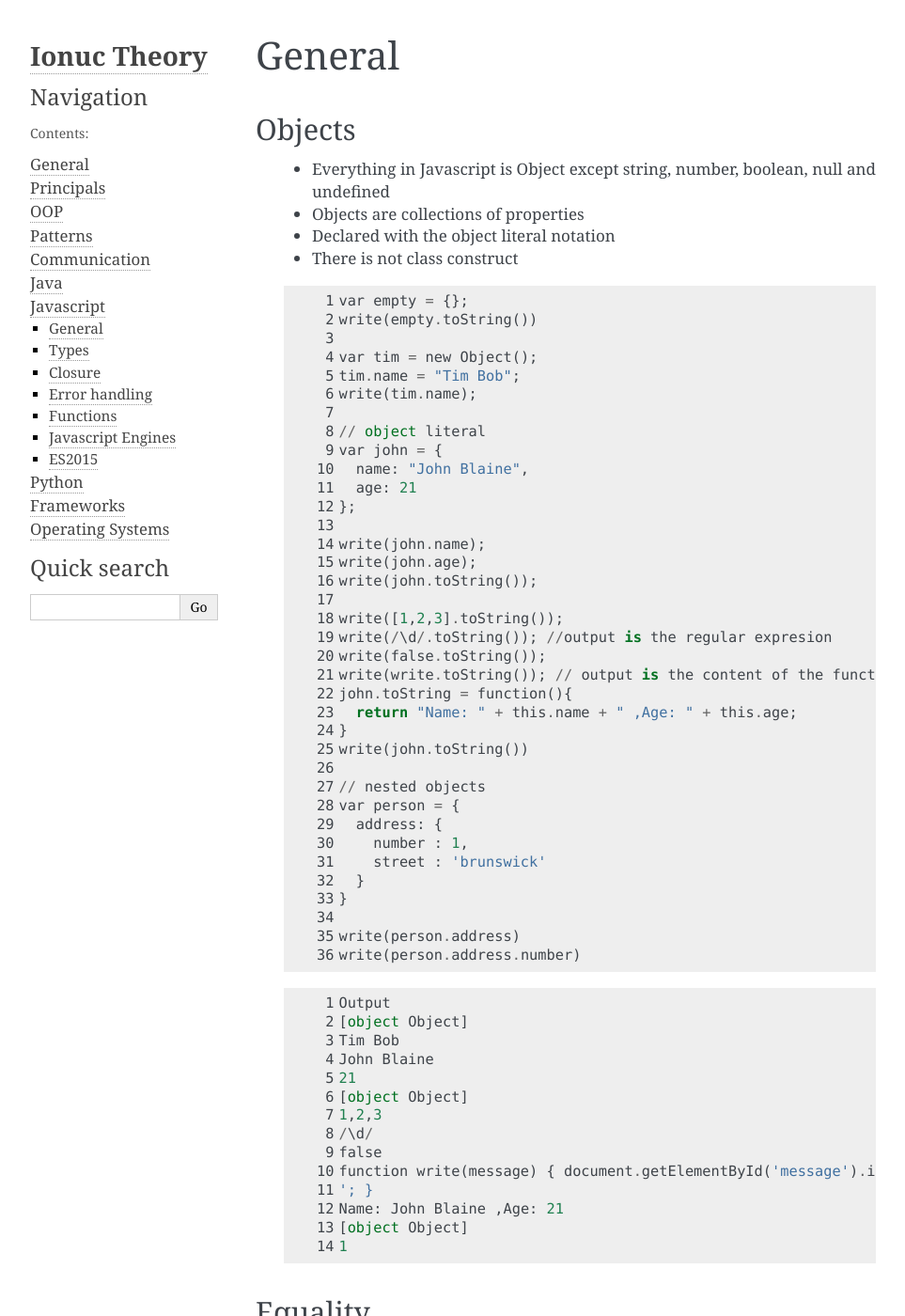
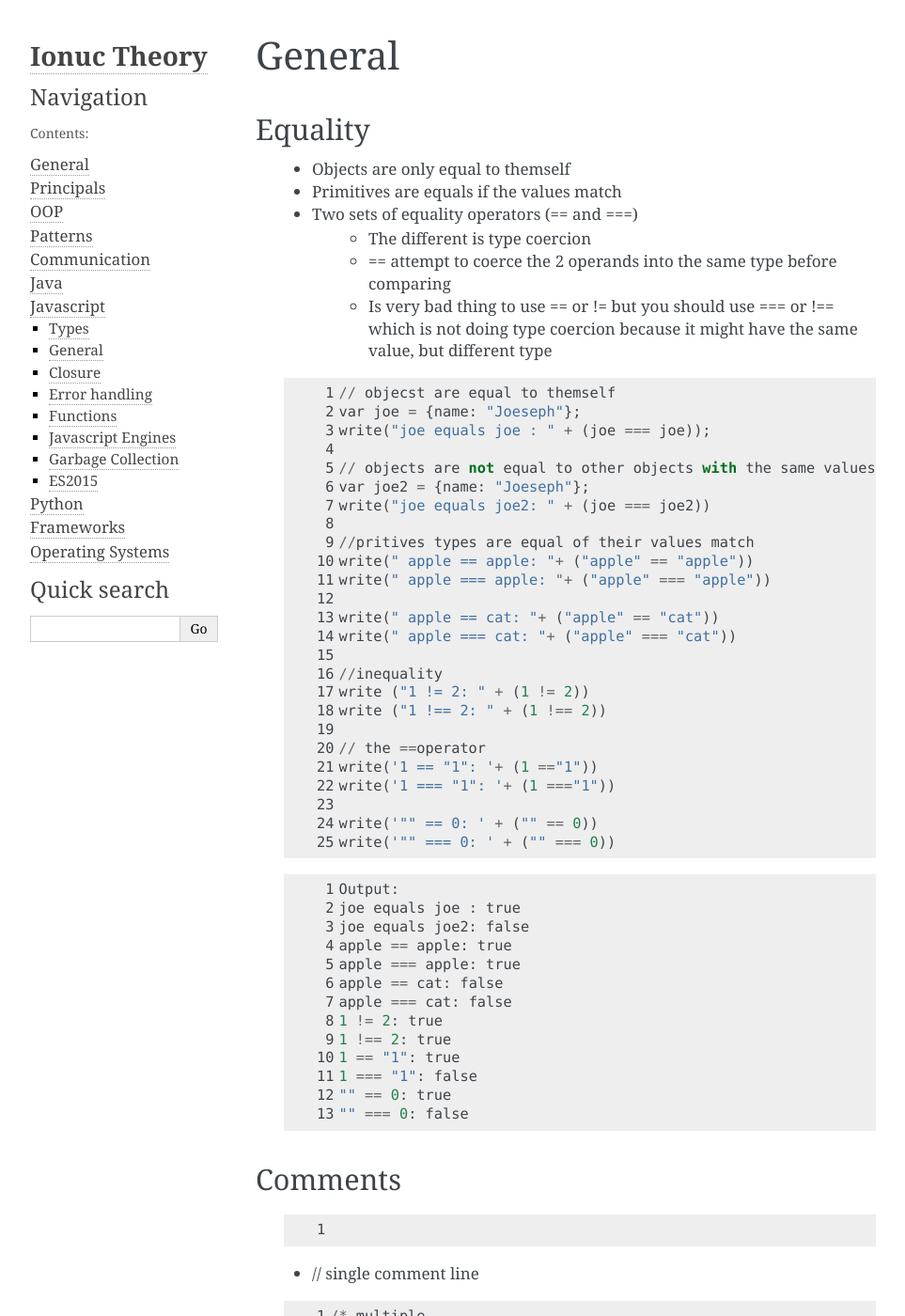
Before and after one commit to Ionuc/books_summaries, a Sphinx documentation site: the page built from sphinx/source/javascript/general.rst, in a window 1280 px wide and 1400 px high. Shown: the whole window at 94% size, without its empty margins (148-1111 px from the left). Built offline with Sphinx 7.4.7, drawn with Linux system fonts in a browser that asks for light colours.

Commit message:
Add javacript gc file
- update general.rst

```diff
--- a/sphinx/source/javascript/general.rst
+++ b/sphinx/source/javascript/general.rst
@@ -2,72 +2,6 @@
 
 General
 =======
-
-Objects
--------
-    - Everything in Javascript is Object except string, number, boolean, null and undefined
-    - Objects are collections of properties
-    - Declared with the object literal notation
-    - There is not class construct
-
-    .. code-block:: python
-       :linenos:
-
-       var empty = {};
-       write(empty.toString())
-
-       var tim = new Object();
-       tim.name = "Tim Bob";
-       write(tim.name);
-
-       // object literal
-       var john = {
-         name: "John Blaine",
-         age: 21
-       };
-
-       write(john.name);
-       write(john.age);
-       write(john.toString());
-
-       write([1,2,3].toString());
-       write(/\d/.toString()); //output is the regular expresion
-       write(false.toString());
-       write(write.toString()); // output is the content of the function
-       john.toString = function(){
-         return "Name: " + this.name + " ,Age: " + this.age;
-       }
-       write(john.toString())
-
-       // nested objects
-       var person = {
-         address: {
-           number : 1,
-           street : 'brunswick'
-         }
-       }
-
-       write(person.address)
-       write(person.address.number)
-
-
-    .. code-block:: python
-       :linenos:
-
-       Output
-       [object Object]
-       Tim Bob
-       John Blaine
-       21
-       [object Object]
-       1,2,3
-       /\d/
-       false
-       function write(message) { document.getElementById('message').innerHTML += message + '
-       '; }
-       Name: John Blaine ,Age: 21
-       [object Object]
-       1
 
 Equality
 --------
--- a/sphinx/source/javascript/index.rst
+++ b/sphinx/source/javascript/index.rst
@@ -7,10 +7,11 @@ Javascript
     :maxdepth: 2
     :caption: Contents:
 
+    types/index.rst
     general.rst
-    types/index.rst
     closure.rst
     error-handling.rst
     functions.rst
     engine/index.rst
+    gc.rst
     ES2015.rst
```
Also changed, not shown: sphinx/source/javascript/gc.rst (added, +47 -0 lines).
